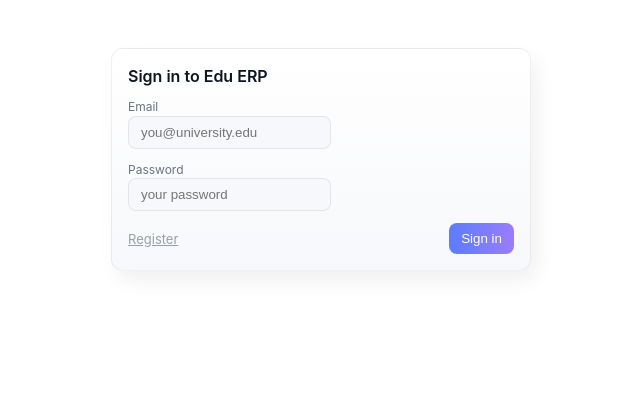
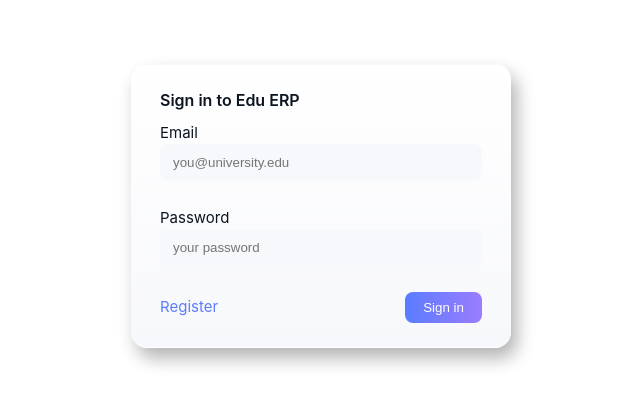
Before and after one commit to Eplimexal/edu-erp, a React (Vite) app: page /login in a window 1280 px wide. Shown: the top 404 px of the page, without its empty margins (319-959 px from the left). Built offline with nearby package versions, Linux system fonts and the light colour scheme.

Commit message:
tried more fixes for input

```diff
--- a/src/styles/app.css
+++ b/src/styles/app.css
@@ -1,97 +1,126 @@
 @import './theme.css';
 
+/* -------------------------
+   Root / body basics
+------------------------- */
 body {
   margin: 0;
   font-family: Inter, system-ui, -apple-system, "Segoe UI", Roboto, "Helvetica Neue", Arial;
   color: var(--text);
   background: transparent;
   min-height: 100vh;
-  -webkit-font-smoothing:antialiased;
-  -moz-osx-font-smoothing:grayscale;
+  -webkit-font-smoothing: antialiased;
+  -moz-osx-font-smoothing: grayscale;
 }
 
-#root > .app-bg { min-height: 100vh; position: fixed; inset: 0; width: 100%; z-index: 0; pointer-events: none; }
+/* The gradient or solid background */
+.app-bg {
+  position: fixed;
+  inset: 0;
+  width: 100%;
+  height: 100%;
+  background: var(--bg-color-plain);
+  z-index: -1;
+  pointer-events: none;
+}
 
-.app-shell {
+/* -------------------------
+   Login wrapper & card
+------------------------- */
+.login-wrapper {
+  display: flex;
+  justify-content: center;
+  align-items: flex-start;
+  padding: 64px 16px;
+  position: relative;
+  z-index: 1;
+}
+
+.duo-card {
+  background: linear-gradient(180deg, var(--surface), var(--surface-2));
+  color: var(--text);
+  border-radius: 16px;
+  padding: 24px 28px;
+  box-shadow:
+    6px 10px 18px rgba(0, 0, 0, 0.3),
+    -6px -6px 14px rgba(255, 255, 255, 0.08);
+  border: 1px solid rgba(255, 255, 255, 0.08);
+  width: 380px;
   position: relative;
   z-index: 2;
-  display: grid;
-  grid-template-columns: 260px 1fr;
-  gap: 18px;
-  min-height: 100vh;
-  align-items: start;
-  background: transparent;
+  isolation: isolate; /* ensures pseudo-elements stay inside */
 }
 
-@media (max-width: 900px) { .app-shell { grid-template-columns: 1fr; } }
+.duo-card::before {
+  content: "";
+  position: absolute;
+  inset: 0;
+  border-radius: inherit;
+  background: radial-gradient(60% 80% at 50% 20%, rgba(255,255,255,0.08), transparent);
+  z-index: 0;
+  pointer-events: none;
+}
 
-.container { max-width: 1100px; margin: 0 auto; padding: 20px 18px; background: transparent; }
+.duo-card * {
+  position: relative;
+  z-index: 1; /* keep real content above any glow */
+}
 
-.sidebar {
-  padding: 18px;
-  background: linear-gradient(180deg, var(--surface), var(--surface-2));
-  border-right: 1px solid rgba(0,0,0,0.06);
-  box-shadow: 6px 14px 30px rgba(0,0,0,0.04);
-  height: 100vh;
-  position: relative;
+/* -------------------------
+   Inputs & buttons
+------------------------- */
+.input {
+  display: block;
+  width: 100%;
+  background: var(--surface-2);
+  border: 1px solid rgba(255, 255, 255, 0.1);
+  border-radius: 8px;
+  padding: 10px 12px;
+  margin-bottom: 14px;
+  color: var(--text);
+  outline: none;
   z-index: 3;
+}
+
+.input:focus {
+  border-color: var(--accent-1);
+  box-shadow: 0 0 4px var(--accent-1);
+}
+
+button {
+  cursor: pointer;
+  border: none;
+  padding: 8px 18px;
+  border-radius: 8px;
+  background: linear-gradient(90deg, var(--accent-1), var(--accent-2));
+  color: white;
+  transition: transform 0.15s ease, opacity 0.15s ease;
+}
+
+button:hover {
+  opacity: 0.9;
+  transform: scale(1.02);
+}
+
+/* -------------------------
+   Typography
+------------------------- */
+h2, h3, h4 {
+  margin: 0 0 12px 0;
   color: var(--text);
 }
+a {
+  color: var(--accent-1);
+  text-decoration: none;
+}
+a:hover { text-decoration: underline; }
 
-.logo { display:flex; align-items:center; gap:10px; margin-bottom:18px; }
-.logo img { width:42px; height:42px; border-radius:8px; }
-
-.nav a { display:block; padding: 10px 12px; border-radius: 10px; color: var(--text); text-decoration:none; margin-bottom:8px; font-weight:500; }
-.nav a.active, .nav a:hover { background: rgba(0,0,0,0.04); }
-
-.header { display:flex; justify-content:space-between; align-items:center; margin-bottom:14px; }
-.header .search { width: 360px; }
-@media (max-width:900px) { .header .search { width:100%; margin-top:10px; } }
-
-.content { padding: 6px 0; }
-
-.card, .duo-card {
-  background: linear-gradient(180deg, var(--surface), var(--surface-2));
-  color: var(--text);
-  border-radius: var(--radius-md);
-  padding: 16px;
-  box-shadow: 6px 10px 20px rgba(0,0,0,0.06);
-  border: 1px solid rgba(0,0,0,0.06);
-  margin-bottom: 16px;
+/* -------------------------
+   Responsive tweak
+------------------------- */
+@media (max-width: 480px) {
+  .duo-card {
+    width: 92%;
+    padding: 20px;
+  }
 }
-
-.input {
-  background: var(--surface-2);
-  border-radius: 8px;
-  border: 1px solid rgba(0,0,0,0.08);
-  padding: 8px 12px;
-  color: var(--text);
-  outline: none;
-}
-
-.btn {
-  padding: 8px 12px;
-  border-radius: 8px;
-  border: none;
-  cursor: pointer;
-  background: linear-gradient(90deg, var(--accent-1), var(--accent-2));
-  color: white;
-}
-
-.kicker { font-size: 12px; color: var(--muted-1); }
-.h1 { font-size: 20px; font-weight:700; color:var(--text); }
-.h2 { font-size: 16px; font-weight:600; color:var(--text); }
-.small { font-size: 13px; color:var(--muted-2); }
-
-.login-wrapper { display:flex; justify-content:center; align-items:flex-start; padding:48px 18px; position: relative; z-index: 3; }
-.login-wrapper .duo-card { width:420px; position:relative; z-index:2; }
-
-.table { width:100%; border-collapse: collapse; }
-.table th, .table td { text-align:left; padding: 10px 12px; border-bottom: 1px solid rgba(0,0,0,0.06); }
-
-/* responsive */
-@media (max-width:640px) {
-  .login-wrapper .duo-card { width:92%; }
-  .search { width:100%; }
-  .sidebar { display:none; }
-}
```
